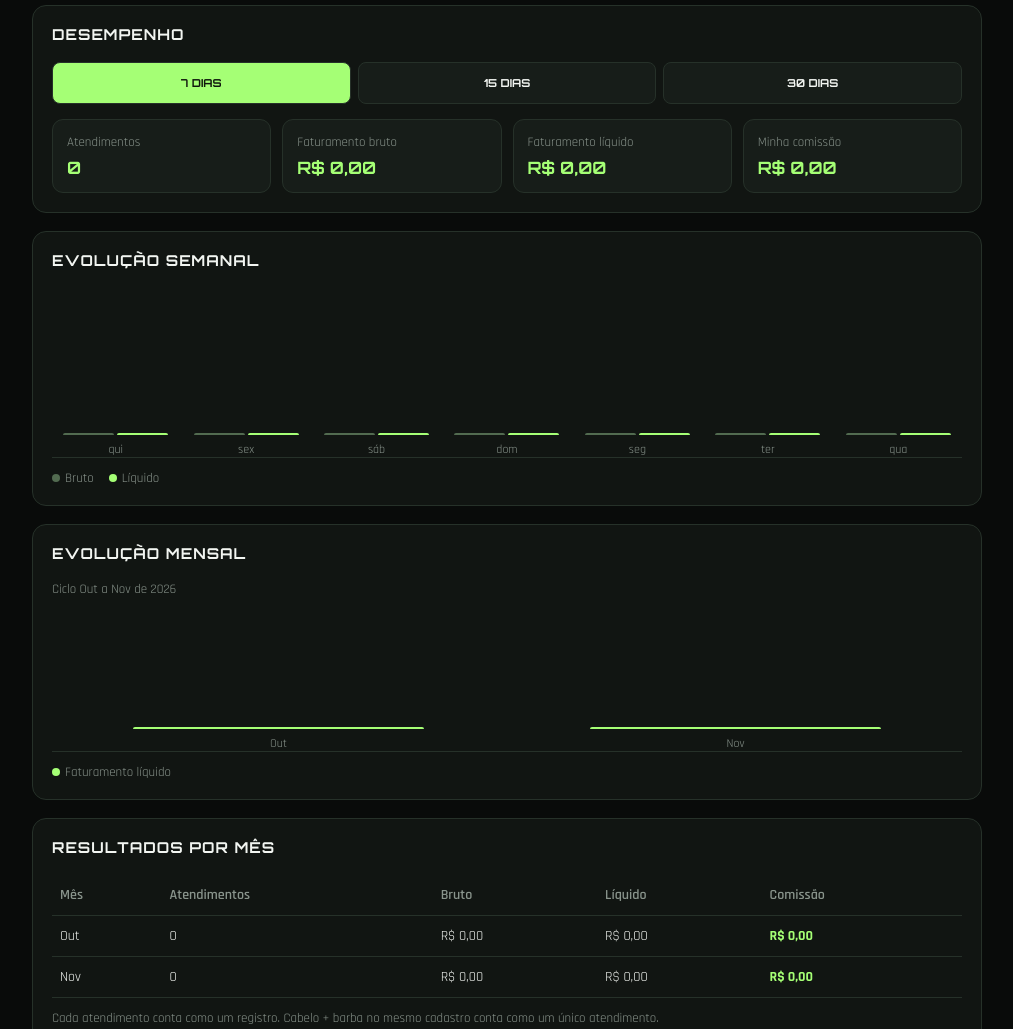
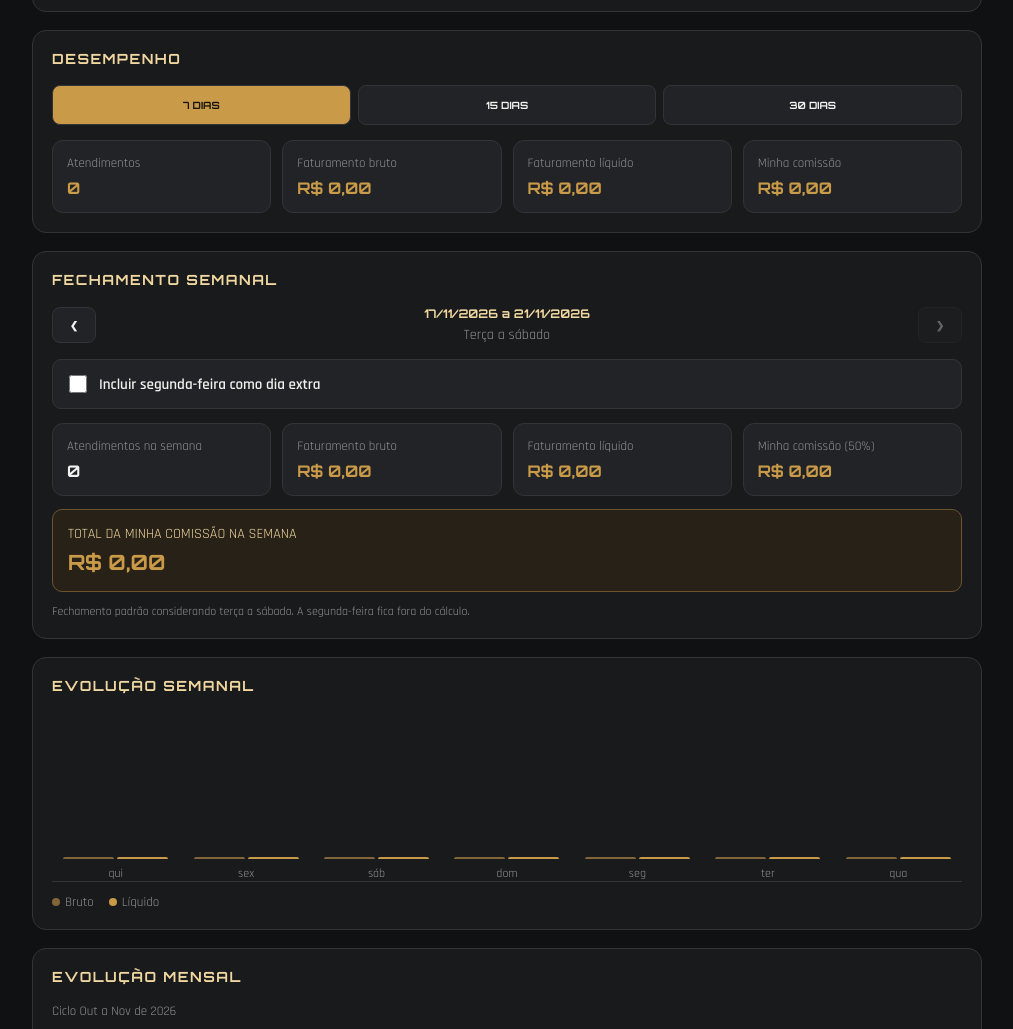
Before and after one commit to jorge-ia-dev/barber-performance-, a plain HTML site: page index.html in a window 1280 px wide. Shown: the part 745-1774 px from the top of the page, without its empty margins (133-1146 px from the left). Drawn offline with Linux system fonts and the light colour scheme.

Commit message:
Atualizar o index.html

```diff
--- a/index.html
+++ b/index.html
@@ -4,7 +4,7 @@
 <head>
 <meta charset="UTF-8">
 <meta name="viewport" content="width=device-width, initial-scale=1.0">
-<meta name="theme-color" content="#090b0a">
+<meta name="theme-color" content="#101112">
 <title>Barber Performance</title>
 
 <link rel="preconnect" href="https://fonts.googleapis.com">
@@ -13,19 +13,19 @@
 
 <style>
 :root {
-  --bg: #090b0a;
-  --panel: #111512;
-  --panel2: #171d19;
-  --green: #a5ff75;
-  --text: #f2f5f1;
-  --muted: #89948c;
-  --border: #263129;
+  --bg: #101112;
+  --panel: #191a1c;
+  --panel2: #222326;
+  --gold: #c99a48;
+  --champagne: #f0d7a0;
+  --positive: #a5ff75;
+  --text: #f2f2f2;
+  --muted: #929398;
+  --border: #343438;
   --red: #ff7373;
 }
 
-* {
-  box-sizing: border-box;
-}
+* { box-sizing: border-box; }
 
 body {
   margin: 0;
@@ -36,10 +36,7 @@ body {
   font-size: 17px;
 }
 
-.container {
-  max-width: 950px;
-  margin: auto;
-}
+.container { max-width: 950px; margin: auto; }
 
 header {
   padding: 20px 4px 25px;
@@ -49,31 +46,36 @@ header {
 
 .logo {
   font-family: 'Orbitron', sans-serif;
-  font-size: 23px;
+  font-size: 27px;
   font-weight: 800;
-  letter-spacing: 1px;
+  letter-spacing: 3px;
+  color: var(--champagne);
 }
 
 .logo span {
-  color: var(--green);
+  display: block;
+  color: var(--gold);
+  font-size: 11px;
+  letter-spacing: 7px;
+  margin-top: 7px;
+  font-weight: 600;
 }
 
 .subtitle {
   color: var(--muted);
-  margin-top: 7px;
-  font-size: 15px;
-  letter-spacing: 1px;
+  margin-top: 13px;
+  font-size: 14px;
+  letter-spacing: 2px;
 }
 
-.privacy-button {
-  margin-top: 16px;
-}
+.privacy-button { margin-top: 16px; }
 
 h2 {
   font-family: 'Orbitron', sans-serif;
-  font-size: 15px;
-  letter-spacing: 1px;
+  font-size: 14px;
+  letter-spacing: 1.5px;
   margin: 0 0 18px;
+  color: var(--champagne);
 }
 
 section {
@@ -96,37 +98,36 @@ input, select {
   padding: 13px;
   border-radius: 8px;
   border: 1px solid var(--border);
-  background: #090d0a;
+  background: #111214;
   color: var(--text);
   font-family: 'Rajdhani', sans-serif;
   font-size: 17px;
   outline: none;
 }
 
-input:focus, select:focus {
-  border-color: var(--green);
-}
+input:focus, select:focus { border-color: var(--gold); }
 
 button {
   border: none;
   border-radius: 8px;
   padding: 13px 17px;
-  background: var(--green);
-  color: #10170d;
+  background: var(--gold);
+  color: #17130c;
   font-family: 'Orbitron', sans-serif;
-  font-size: 11px;
+  font-size: 10px;
   font-weight: 700;
   cursor: pointer;
 }
 
-button:active {
-  transform: scale(.98);
+button:active { transform: scale(.98); }
+
+button:disabled {
+  opacity: .35;
+  cursor: not-allowed;
+  transform: none;
 }
 
-.primary {
-  width: 100%;
-  margin-top: 18px;
-}
+.primary { width: 100%; margin-top: 18px; }
 
 .secondary {
   background: var(--panel2);
@@ -165,14 +166,12 @@ button:active {
 .metric strong {
   display: block;
   font-family: 'Orbitron', sans-serif;
-  font-size: 17px;
-  color: var(--green);
+  font-size: 16px;
+  color: var(--gold);
   overflow-wrap: anywhere;
 }
 
-.metric .neutral {
-  color: var(--text);
-}
+.metric .neutral { color: var(--text); }
 
 .controls {
   display: flex;
@@ -181,14 +180,92 @@ button:active {
   margin-bottom: 15px;
 }
 
-.controls button {
-  flex: 1;
-  min-width: 65px;
+.controls button { flex: 1; min-width: 65px; }
+
+.controls button.active {
+  background: var(--gold);
+  color: #17130c;
 }
 
-.controls button.active {
-  background: var(--green);
-  color: #10170d;
+.week-navigation {
+  display: flex;
+  align-items: center;
+  justify-content: space-between;
+  gap: 10px;
+  margin-bottom: 15px;
+}
+
+.week-navigation button {
+  padding: 11px 13px;
+  min-width: 44px;
+}
+
+.week-period {
+  text-align: center;
+  flex: 1;
+}
+
+.week-period strong {
+  display: block;
+  color: var(--champagne);
+  font-family: 'Orbitron', sans-serif;
+  font-size: 12px;
+}
+
+.week-period small {
+  display: block;
+  color: var(--muted);
+  margin-top: 5px;
+}
+
+.week-extra {
+  display: flex;
+  align-items: center;
+  gap: 9px;
+  padding: 12px;
+  margin: 14px 0;
+  background: var(--panel2);
+  border: 1px solid var(--border);
+  border-radius: 9px;
+}
+
+.week-extra input {
+  width: 18px;
+  height: 18px;
+  accent-color: var(--gold);
+  flex-shrink: 0;
+}
+
+.week-extra label {
+  margin: 0;
+  color: var(--text);
+  font-size: 15px;
+}
+
+.week-note {
+  color: var(--muted);
+  font-size: 12px;
+  margin-top: 12px;
+}
+
+.week-total {
+  margin-top: 13px;
+  padding: 15px;
+  border: 1px solid #6d542f;
+  border-radius: 10px;
+  background: #272117;
+}
+
+.week-total small {
+  color: var(--champagne);
+  display: block;
+  margin-bottom: 6px;
+}
+
+.week-total strong {
+  color: var(--gold);
+  font-family: 'Orbitron', sans-serif;
+  font-size: 21px;
 }
 
 .chart {
@@ -220,13 +297,8 @@ button:active {
   border-radius: 5px 5px 0 0;
 }
 
-.bar.gross {
-  background: #526b50;
-}
-
-.bar.net {
-  background: var(--green);
-}
+.bar.gross { background: #82663a; }
+.bar.net { background: var(--gold); }
 
 .bar-label {
   display: block;
@@ -268,13 +340,8 @@ button:active {
   text-align: center;
 }
 
-.month-column .bar-area {
-  height: 110px;
-}
-
-.month-column .bar {
-  width: 65%;
-}
+.month-column .bar-area { height: 110px; }
+.month-column .bar { width: 65%; }
 
 .month-column small {
   display: block;
@@ -283,10 +350,7 @@ button:active {
   margin-top: 7px;
 }
 
-.table-wrap {
-  width: 100%;
-  overflow-x: auto;
-}
+.table-wrap { width: 100%; overflow-x: auto; }
 
 table {
   width: 100%;
@@ -302,17 +366,11 @@ th, td {
   white-space: nowrap;
 }
 
-th {
-  color: var(--muted);
-  font-weight: 600;
-}
-
-td {
-  color: var(--text);
-}
+th { color: var(--muted); font-weight: 600; }
+td { color: var(--text); }
 
 .highlight {
-  color: var(--green);
+  color: var(--gold);
   font-weight: 700;
 }
 
@@ -325,17 +383,9 @@ td {
   border-bottom: 1px solid var(--border);
 }
 
-.history-item:last-child {
-  border-bottom: none;
-}
-
-.history-info {
-  min-width: 0;
-}
-
-.history-info strong {
-  display: block;
-}
+.history-item:last-child { border-bottom: none; }
+.history-info { min-width: 0; }
+.history-info strong { display: block; }
 
 .history-info small {
   color: var(--muted);
@@ -349,7 +399,7 @@ td {
 }
 
 .history-right strong {
-  color: var(--green);
+  color: var(--gold);
   display: block;
 }
 
@@ -360,7 +410,7 @@ td {
 }
 
 .message {
-  color: var(--green);
+  color: var(--positive);
   margin-top: 12px;
   text-align: center;
   font-weight: 700;
@@ -372,26 +422,17 @@ td {
   margin-top: 12px;
 }
 
-/* PRIVACIDADE SELETIVA */
-
 .valor-oculto {
   filter: blur(8px);
   user-select: none;
   pointer-events: none;
 }
 
-.coluna-financeira {
-  transition: opacity .2s ease;
-}
+.coluna-financeira { transition: opacity .2s ease; }
 
 @media (min-width: 650px) {
-  .grid {
-    grid-template-columns: repeat(4, 1fr);
-  }
-
-  body {
-    padding-top: 35px;
-  }
+  .grid { grid-template-columns: repeat(4, 1fr); }
+  body { padding-top: 35px; }
 }
 </style>
 </head>
@@ -400,13 +441,10 @@ td {
 <div class="container">
 
 <header>
-  <div class="logo">BARBER <span>PERFORMANCE</span></div>
+  <div class="logo">BARBER<span>PERFORMANCE</span></div>
   <div class="subtitle">GESTÃO • RESULTADOS • EVOLUÇÃO</div>
 
-  <button
-    id="botaoPrivacidade"
-    class="secondary privacy-button"
-    onclick="alternarPrivacidade()">
+  <button id="botaoPrivacidade" class="secondary privacy-button" onclick="alternarPrivacidade()">
     👁 OCULTAR VALORES
   </button>
 </header>
@@ -473,11 +511,59 @@ td {
 </section>
 
 <section>
+  <h2>FECHAMENTO SEMANAL</h2>
+
+  <div class="week-navigation">
+    <button class="secondary" onclick="navegarSemana(-1)" aria-label="Semana anterior">❮</button>
+
+    <div class="week-period">
+      <strong id="semanaTitulo">SEMANA</strong>
+      <small id="semanaSubtitulo">Terça a sábado</small>
+    </div>
+
+    <button class="secondary" id="proximaSemana" onclick="navegarSemana(1)" aria-label="Próxima semana">❯</button>
+  </div>
+
+  <div class="week-extra">
+    <input type="checkbox" id="incluirSegunda" onchange="atualizarFechamentoSemanal()">
+    <label for="incluirSegunda">Incluir segunda-feira como dia extra</label>
+  </div>
+
+  <div class="grid">
+    <div class="metric">
+      <small>Atendimentos na semana</small>
+      <strong class="neutral" id="semanaAtendimentos">0</strong>
+    </div>
+    <div class="metric financeiro-semanal">
+      <small>Faturamento bruto</small>
+      <strong id="semanaBruto">R$ 0,00</strong>
+    </div>
+    <div class="metric financeiro-semanal">
+      <small>Faturamento líquido</small>
+      <strong id="semanaLiquido">R$ 0,00</strong>
+    </div>
+    <div class="metric financeiro-semanal">
+      <small>Minha comissão (50%)</small>
+      <strong id="semanaComissao">R$ 0,00</strong>
+    </div>
+  </div>
+
+  <div class="week-total financeiro-semanal">
+    <small>TOTAL DA MINHA COMISSÃO NA SEMANA</small>
+    <strong id="semanaTotal">R$ 0,00</strong>
+  </div>
+
+  <div class="week-note" id="semanaObservacao">
+    O fechamento considera os atendimentos de terça a sábado.
+  </div>
+</section>
+
+<section>
   <h2>EVOLUÇÃO SEMANAL</h2>
   <div class="chart" id="graficoSemanal"></div>
   <div class="legend">
-    <span><i class="dot" style="background:#526b50"></i>Bruto</span>
-    <span><i class="dot" style="background:#a5ff75"></i>Líquido</span>
+    <span><i class="dot" style="background:#82663a"></i>Bruto</span>
+    <span><i class="dot" style="background:#c99a48"></i>Líquido</span>
   </div>
 </section>
 
@@ -486,7 +572,7 @@ td {
   <div class="note" id="periodoMensal"></div>
   <div class="month-bars" id="graficoMensal"></div>
   <div class="legend">
-    <span><i class="dot" style="background:#a5ff75"></i>Faturamento líquido</span>
+    <span><i class="dot" style="background:#c99a48"></i>Faturamento líquido</span>
   </div>
 </section>
 
@@ -522,6 +608,7 @@ const chave = "barber_performance_v1";
 let registros = [];
 let periodo = 7;
 let privacidadeAtiva = false;
+let deslocamentoSemana = 0;
 
 try {
   registros = JSON.parse(localStorage.getItem(chave) || "[]");
@@ -544,6 +631,16 @@ function dataLocal(date) {
   return `${ano}-${mes}-${dia}`;
 }
 
+function formatarData(date) {
+  return date.toLocaleDateString("pt-BR");
+}
+
+function somarDias(data, quantidade) {
+  const resultado = new Date(data);
+  resultado.setDate(resultado.getDate() + quantidade);
+  return resultado;
+}
+
 function valorBruto(r) {
   return Number(r.cabelo || 0) + Number(r.barba || 0);
 }
@@ -564,11 +661,10 @@ function valorComissao(r) {
 
 function mostrarCampos() {
   const servico = document.getElementById("servico").value;
-  const cabelo = document.getElementById("campoCabelo");
-  const barba = document.getElementById("campoBarba");
-
-  cabelo.style.display = servico === "barba" ? "none" : "block";
-  barba.style.display = servico === "cabelo" ? "none" : "block";
+  document.getElementById("campoCabelo").style.display =
+    servico === "barba" ? "none" : "block";
+  document.getElementById("campoBarba").style.display =
+    servico === "cabelo" ? "none" : "block";
 }
 
 function salvar() {
@@ -655,6 +751,100 @@ function mudarPeriodo(dias) {
   atualizar();
 }
 
+/* FECHAMENTO SEMANAL
+   A semana começa na terça-feira.
+   O sábado encerra a semana padrão.
+   A segunda-feira seguinte pode ser incluída como dia extra.
+*/
+
+function inicioDaSemana(data) {
+  const d = new Date(data);
+  d.setHours(12, 0, 0, 0);
+
+  const dia = d.getDay();
+  let recuo;
+
+  if (dia === 0) {
+    recuo = 5;
+  } else if (dia === 1) {
+    recuo = 6;
+  } else {
+    recuo = dia - 2;
+  }
+
+  d.setDate(d.getDate() - recuo);
+  return d;
+}
+
+function obterInicioSemanaAtual() {
+  return inicioDaSemana(new Date());
+}
+
+function navegarSemana(direcao) {
+  deslocamentoSemana += direcao;
+
+  if (deslocamentoSemana > 0) {
+    deslocamentoSemana = 0;
+  }
+
+  atualizarFechamentoSemanal();
+}
+
+function atualizarFechamentoSemanal() {
+  const semanaAtual = obterInicioSemanaAtual();
+  const inicio = somarDias(semanaAtual, deslocamentoSemana * 7);
+  const sabado = somarDias(inicio, 4);
+  const segunda = somarDias(inicio, 6);
+
+  const incluirSegunda = document.getElementById("incluirSegunda").checked;
+
+  const registrosDaSemana = registros.filter(r => {
+    const dataRegistro = r.data;
+    const inicioTexto = dataLocal(inicio);
+    const sabadoTexto = dataLocal(sabado);
+    const segundaTexto = dataLocal(segunda);
+
+    const dentroDaSemana =
+      dataRegistro >= inicioTexto &&
+      dataRegistro <= sabadoTexto;
+
+    const segundaExtra =
+      incluirSegunda && dataRegistro === segundaTexto;
+
+    return dentroDaSemana || segundaExtra;
+  });
+
+  const bruto = registrosDaSemana.reduce((s, r) => s + valorBruto(r), 0);
+  const liquido = registrosDaSemana.reduce((s, r) => s + valorLiquido(r), 0);
+  const comissao = registrosDaSemana.reduce((s, r) => s + valorComissao(r), 0);
+
+  document.getElementById("semanaTitulo").textContent =
+    `${formatarData(inicio)} a ${formatarData(sabado)}`;
+
+  document.getElementById("semanaSubtitulo").textContent =
+    incluirSegunda
+      ? `Segunda extra: ${formatarData(segunda)}`
+      : "Terça a sábado";
+
+  document.getElementById("semanaAtendimentos").textContent =
+    registrosDaSemana.length;
+
+  document.getElementById("semanaBruto").textContent = dinheiro(bruto);
+  document.getElementById("semanaLiquido").textContent = dinheiro(liquido);
+  document.getElementById("semanaComissao").textContent = dinheiro(comissao);
+  document.getElementById("semanaTotal").textContent = dinheiro(comissao);
+
+  document.getElementById("semanaObservacao").textContent =
+    incluirSegunda
+      ? "Fechamento considerando terça a sábado e a segunda-feira extra selecionada."
+      : "Fechamento padrão considerando terça a sábado. A segunda-feira fica fora do cálculo.";
+
+  document.getElementById("proximaSemana").disabled =
+    deslocamentoSemana >= 0;
+
+  aplicarPrivacidade();
+}
+
 function atualizar() {
   const hoje = new Date();
   const inicio = new Date(hoje);
@@ -678,6 +868,7 @@ function atualizar() {
   document.getElementById("totalLiquido").textContent = dinheiro(liquido);
   document.getElementById("totalComissao").textContent = dinheiro(comissao);
 
+  atualizarFechamentoSemanal();
   atualizarGraficoSemanal();
   atualizarEvolucaoMensal();
   atualizarHistorico();
@@ -739,7 +930,6 @@ function atualizarEvolucaoMensal() {
   const mesAtual = hoje.getMonth();
 
   const mesInicial = mesAtual >= 9 ? 9 : 0;
-
   const meses = [];
 
   for (let m = mesInicial; m <= mesAtual; m++) {
@@ -839,26 +1029,27 @@ function excluir(id) {
   }
 }
 
-/* CONTROLE DE PRIVACIDADE SELETIVA */
+/* CONTROLE DE PRIVACIDADE */
 
 function aplicarPrivacidade() {
   const botao = document.getElementById("botaoPrivacidade");
 
-  // No desempenho, deixa somente a quantidade de atendimentos.
   ["totalBruto", "totalLiquido", "totalComissao"].forEach(id => {
     const elemento = document.getElementById(id);
     elemento.parentElement.style.display =
       privacidadeAtiva ? "none" : "";
   });
 
-  // Nos resultados mensais, esconde somente as colunas financeiras.
   document.querySelectorAll(".coluna-financeira").forEach(elemento => {
     elemento.style.display = privacidadeAtiva ? "none" : "";
   });
 
-  // No histórico, esconde somente os valores em dinheiro.
   document.querySelectorAll(".valor-historico").forEach(elemento => {
     elemento.classList.toggle("valor-oculto", privacidadeAtiva);
+  });
+
+  document.querySelectorAll(".financeiro-semanal").forEach(elemento => {
+    elemento.style.display = privacidadeAtiva ? "none" : "";
   });
 
   botao.textContent = privacidadeAtiva
```
